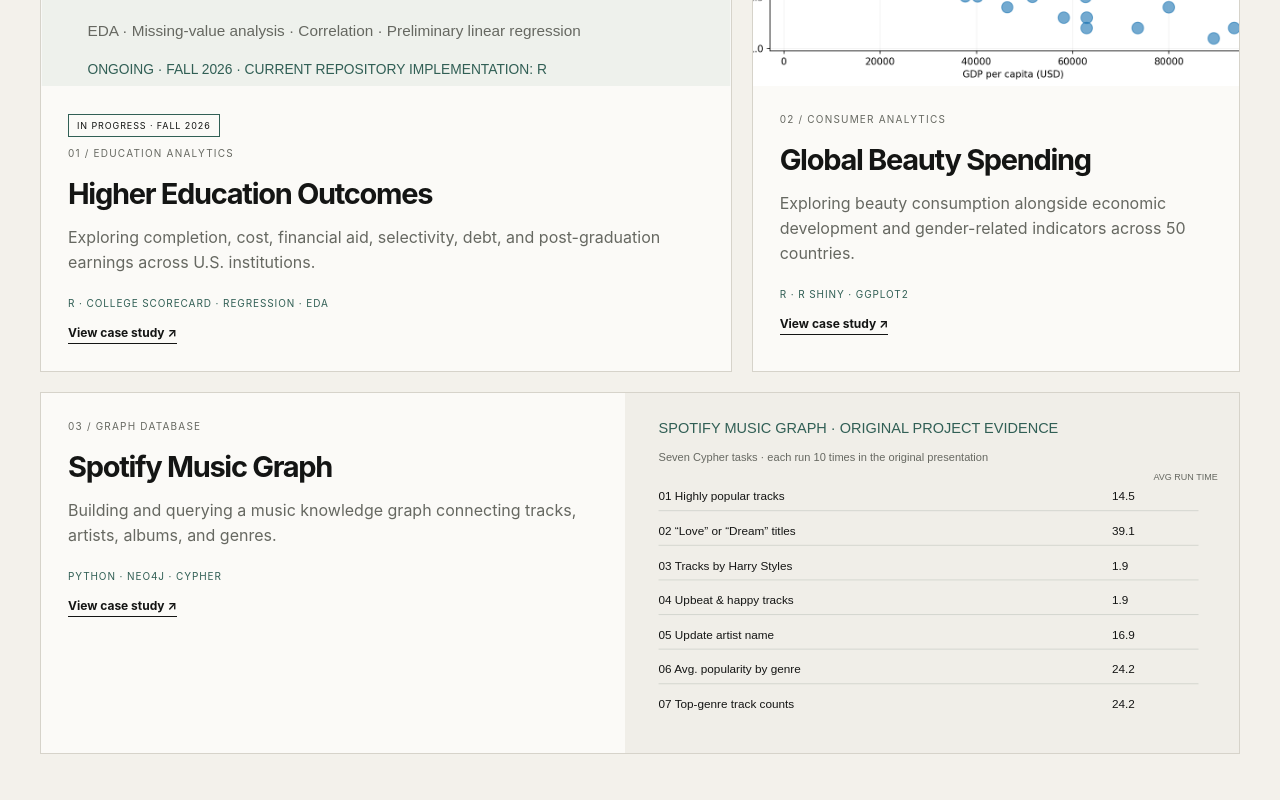
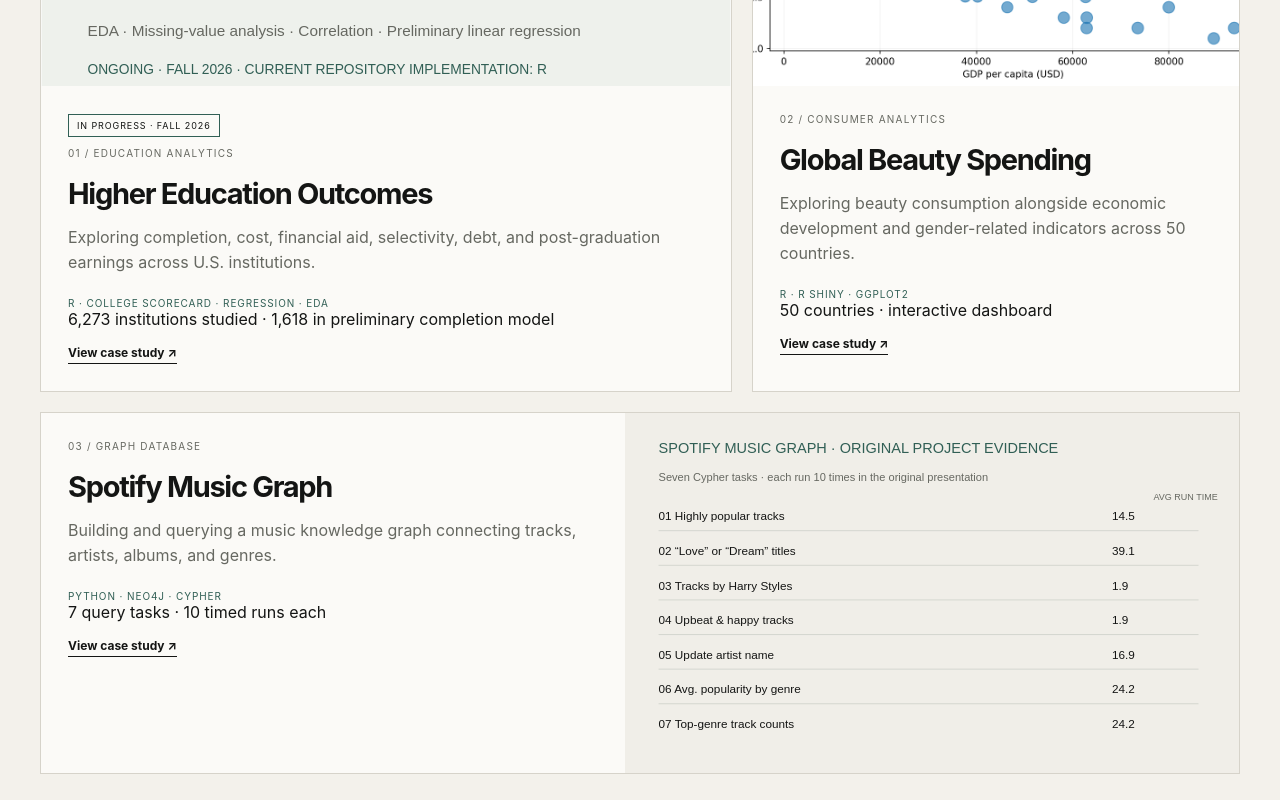
Before and after one commit to TaeYiHam/TaeYiHam.github.io, a plain HTML site: page index.html in a window 1280 px wide. Shown: the part 1223-2023 px from the top of the page. Drawn offline with Linux system fonts and the light colour scheme.

Commit message:
Show verified project evidence in portfolio

```diff
--- a/index.html
+++ b/index.html
@@ -4,9 +4,9 @@
 <main id="top"><section class="hero"><div><div class="eyebrow">Aspiring Data Analyst · Research Analyst</div><h1>From stories<br>to data.</h1><p class="intro">I’m a Data Science and Political Science student interested in how data can help explain patterns in people, markets, and institutions.</p><div class="actions"><a class="btn dark" href="#work">Explore my work ↘</a><a class="btn" href="resume.pdf" target="_blank" rel="noopener noreferrer">Resume</a></div></div><div class="portrait"><img src="profile.webp" alt="Tae Yi Ham" loading="eager" decoding="async"></div></section>
 <section class="section" id="work"><div class="section-head"><div><div class="kicker">Selected work</div><h2>Different questions.<br>Different tools.</h2></div><p class="lead">Three projects that show how I’ve worked with statistical analysis, interactive visualization, and graph databases.</p></div>
 <div class="featured">
-<article class="project one" onclick="openCase('higher')"><div class="visual"><img src="assets/project-visual-1.svg" alt="Current Higher Education Outcomes capstone snapshot"></div><div class="copy"><span class="ongoing">In progress · Fall 2026</span><div class="num">01 / EDUCATION ANALYTICS</div><h3>Higher Education Outcomes</h3><p>Exploring completion, cost, financial aid, selectivity, debt, and post-graduation earnings across U.S. institutions.</p><div class="tags">R · College Scorecard · Regression · EDA</div><span class="case-link">View case study ↗</span></div></article>
-<article class="project two" onclick="openCase('beauty')"><div class="visual"><img src="assets/project-visual-2.png" alt="Global Beauty Spending scatter plot"></div><div class="copy"><div class="num">02 / CONSUMER ANALYTICS</div><h3>Global Beauty Spending</h3><p>Exploring beauty consumption alongside economic development and gender-related indicators across 50 countries.</p><div class="tags">R · R Shiny · ggplot2</div><span class="case-link">View case study ↗</span></div></article>
-<article class="project three" onclick="openCase('spotify')"><div class="copy"><div class="num">03 / GRAPH DATABASE</div><h3>Spotify Music Graph</h3><p>Building and querying a music knowledge graph connecting tracks, artists, albums, and genres.</p><div class="tags">Python · Neo4j · Cypher</div><span class="case-link">View case study ↗</span></div><div class="visual"><img src="assets/project-visual-3.svg" alt="Spotify Cypher query tasks and documented average runtimes"></div></article>
+<article class="project one" onclick="openCase('higher')"><div class="visual"><img src="assets/project-visual-1.svg" alt="Current Higher Education Outcomes capstone snapshot"></div><div class="copy"><span class="ongoing">In progress · Fall 2026</span><div class="num">01 / EDUCATION ANALYTICS</div><h3>Higher Education Outcomes</h3><p>Exploring completion, cost, financial aid, selectivity, debt, and post-graduation earnings across U.S. institutions.</p><div class="tags">R · College Scorecard · Regression · EDA</div><div class="project-proof">6,273 institutions studied · 1,618 in preliminary completion model</div><span class="case-link">View case study ↗</span></div></article>
+<article class="project two" onclick="openCase('beauty')"><div class="visual"><img src="assets/project-visual-2.png" alt="Global Beauty Spending scatter plot"></div><div class="copy"><div class="num">02 / CONSUMER ANALYTICS</div><h3>Global Beauty Spending</h3><p>Exploring beauty consumption alongside economic development and gender-related indicators across 50 countries.</p><div class="tags">R · R Shiny · ggplot2</div><div class="project-proof">50 countries · interactive dashboard</div><span class="case-link">View case study ↗</span></div></article>
+<article class="project three" onclick="openCase('spotify')"><div class="copy"><div class="num">03 / GRAPH DATABASE</div><h3>Spotify Music Graph</h3><p>Building and querying a music knowledge graph connecting tracks, artists, albums, and genres.</p><div class="tags">Python · Neo4j · Cypher</div><div class="project-proof">7 query tasks · 10 timed runs each</div><span class="case-link">View case study ↗</span></div><div class="visual"><img src="assets/project-visual-3.svg" alt="Spotify Cypher query tasks and documented average runtimes"></div></article>
 </div></section>
 <section class="section" id="about"><div class="about-grid"><div class="about-note"><div class="kicker">About</div><strong>Data Science + Political Science</strong>Arlington, Virginia<br>Interested in data analytics, research, and turning complex information into useful insights.</div><div><p class="big-copy">I started with stories — then became interested in the patterns behind them.</p><div class="body-copy">I was initially interested in journalism and political science because I wanted to understand people, institutions, and the stories behind social issues. Over time, I became increasingly interested in how data could reveal patterns that individual stories alone could not. That shift led me to study Data Science alongside Political Science.<br><br>Today, I work across statistical analysis, data cleaning, visualization, databases, and research communication. My projects span education, consumer behavior, financial sentiment, music, and social outcomes.</div></div></div></section>
 <section class="section" id="journey"><div class="section-head"><div><div class="kicker">My data journey</div><h2>Built over time.</h2></div><p class="lead">From an early statistics project in 2023 to dashboards, sentiment analysis, graph databases, and my current capstone.</p></div><div class="journey">
```
